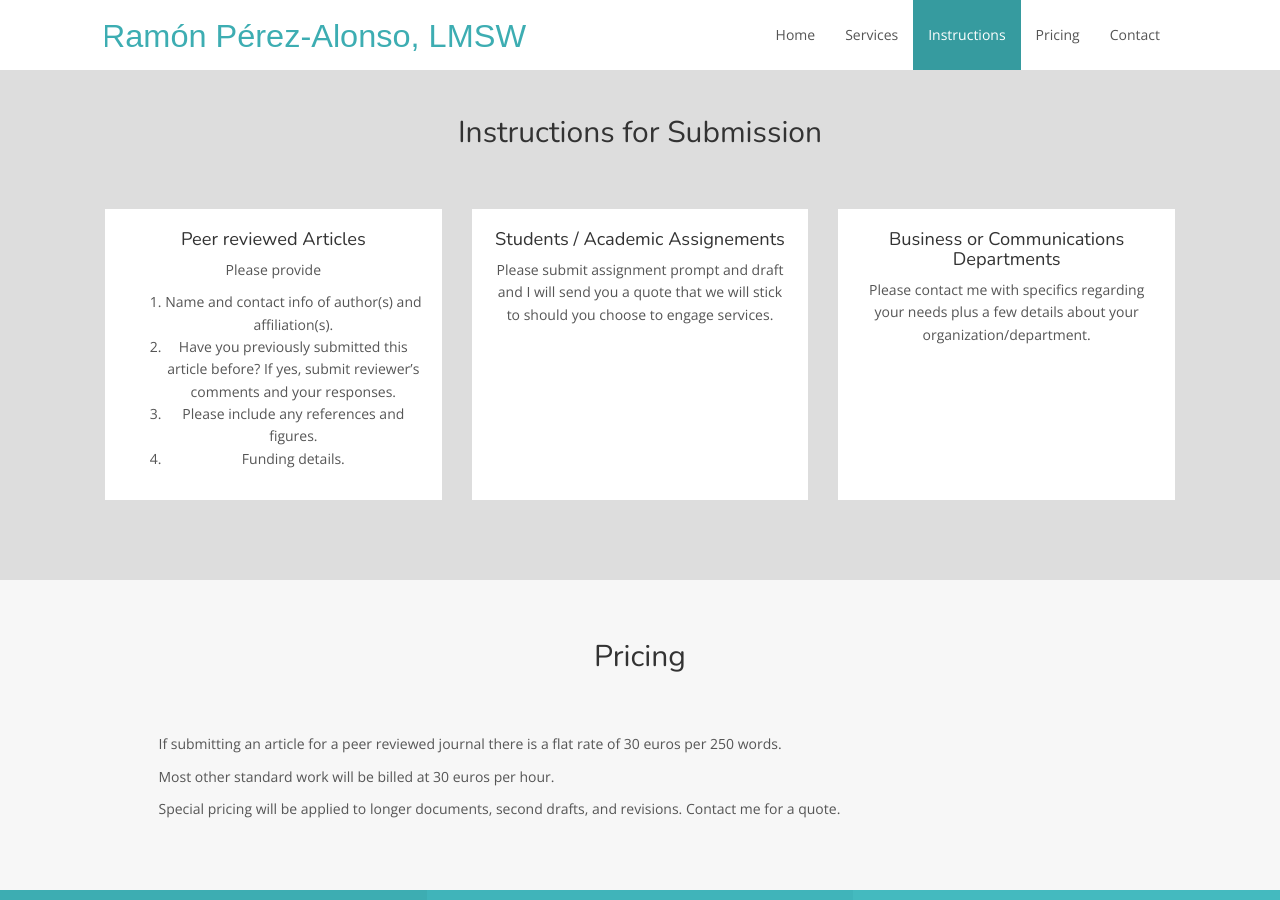
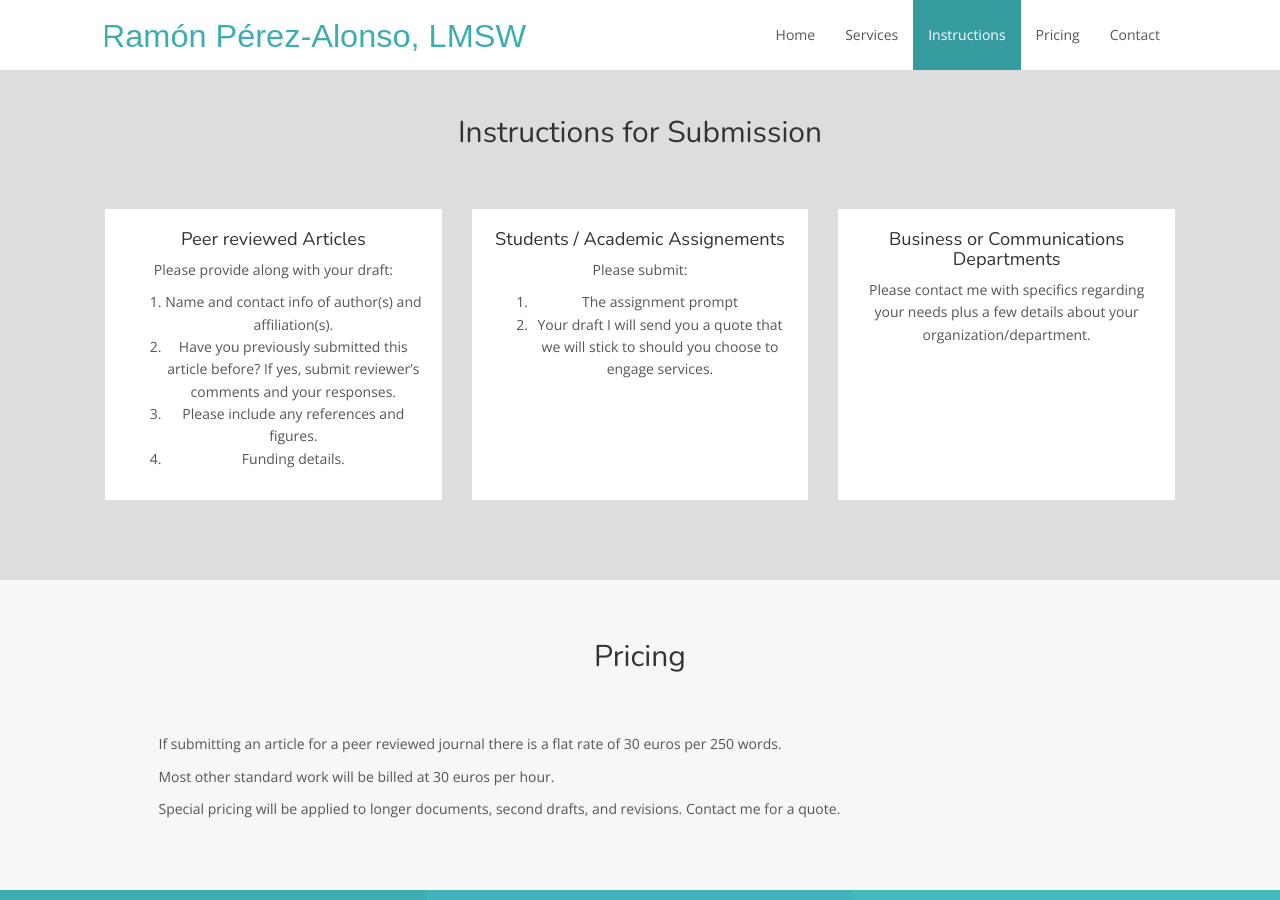
Before and after one commit to Ramon-Perez-Alonso/Ramon-Perez-Alonso.github.io, a Jekyll site: the page built from index.html, in a window 1280 px wide and 900 px high, scrolled down 1319 px. Built offline with Jekyll 4.4.1, drawn with Linux system fonts in a browser that asks for light colours; nearby versions of some CDN libraries.

Commit message:
Update instructions.yml

```diff
--- a/_data/instructions.yml
+++ b/_data/instructions.yml
@@ -1,6 +1,6 @@
 - title: Peer reviewed Articles
   description: |-
-    Please provide
+    Please provide along with your draft:
     1. Name and contact info of author(s) and affiliation(s).
     2. Have you previously submitted this article before? If yes, submit reviewer's comments and your responses.
     3. Please include any references and figures.
@@ -8,7 +8,10 @@
 
 - title: Students / Academic Assignements
   description: |
-    Please submit assignment prompt and draft and I will send you a quote that we will stick to should you choose to engage services.
+    Please submit:
+    1. The assignment prompt
+    2. Your draft
+    I will send you a quote that we will stick to should you choose to engage services.
 
 - title: Business or Communications Departments
   description: |
```
